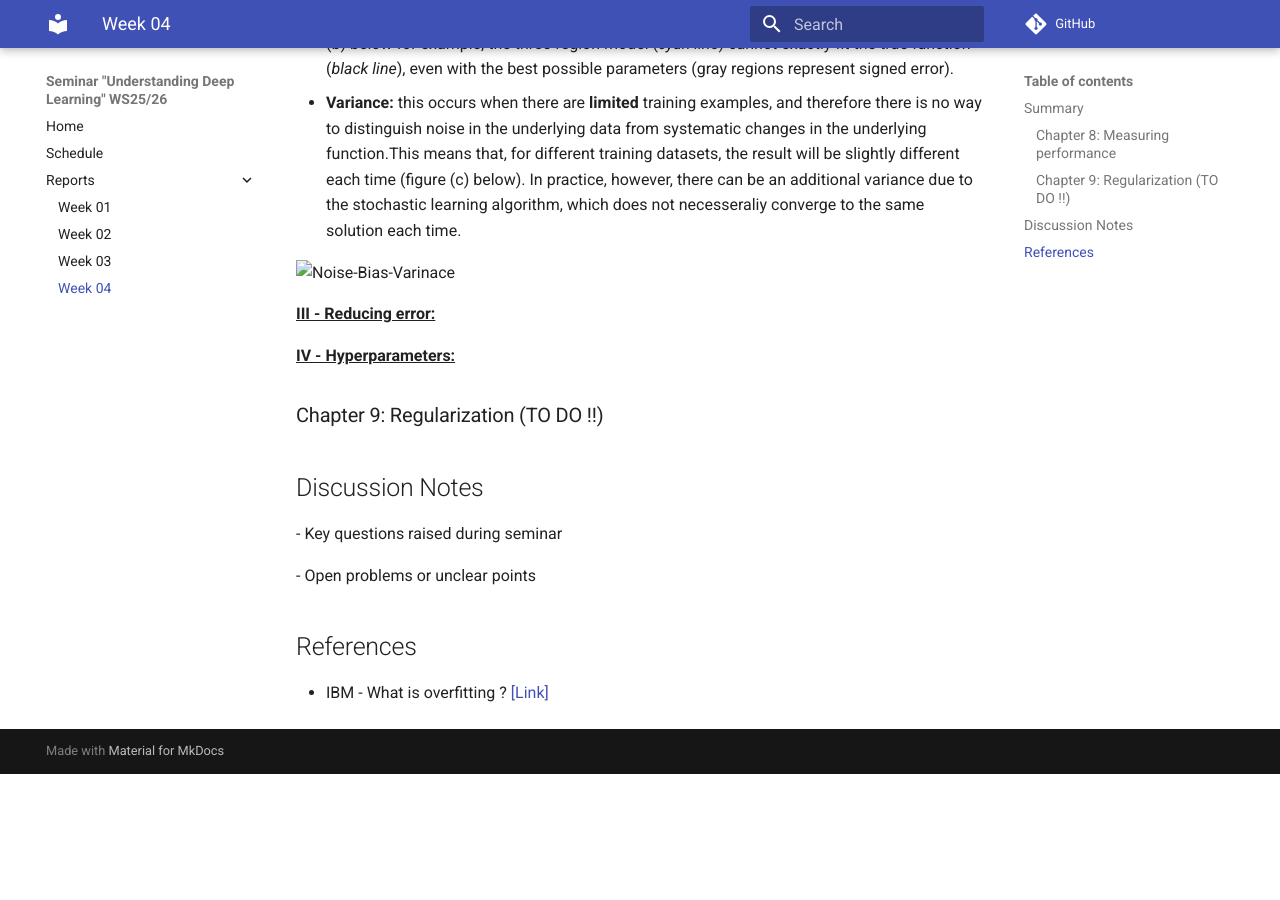
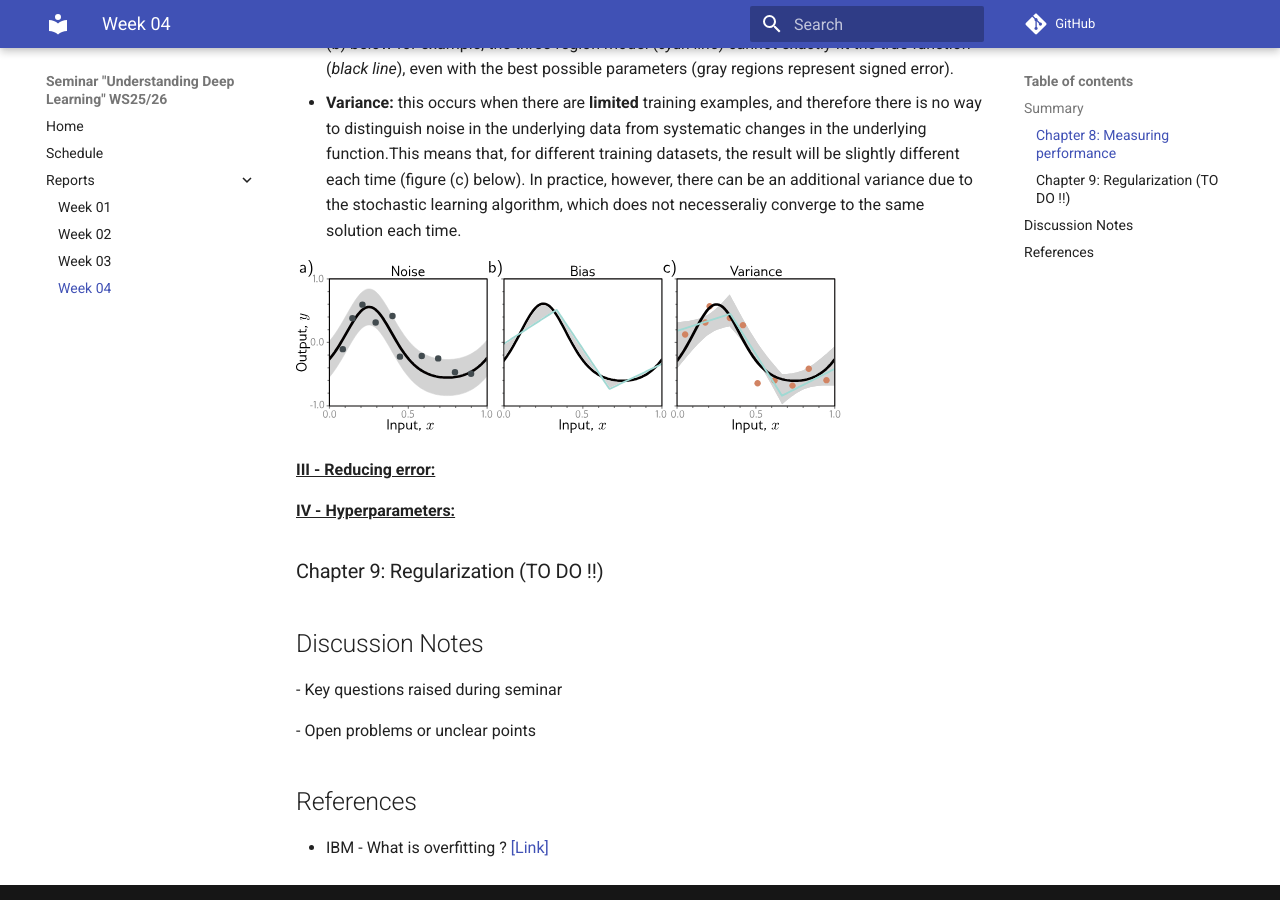
Before and after one commit to link-er/seminar_UDL_wise2526, an MkDocs documentation site: the page built from docs/reports/week04_ch8_9.md, in a window 1280 px wide and 900 px high, scrolled down 2182 px. Built offline with MkDocs 1.6.1 and Material for MkDocs 9.7.7, drawn with Linux system fonts in a browser that asks for light colours; comment, search, counter and statistics services are not loaded; before the commit the page ends 2956 px from its top, so only the background shows below that.

Commit message:
Update image link for Noise-Bias-Variance section

```diff
--- a/docs/reports/week04_ch8_9.md
+++ b/docs/reports/week04_ch8_9.md
@@ -47,7 +47,7 @@ When a neural network fails to generalize well, there are mainly three sources o
 - **Bias:** this happens when the model is **not flexible enough** to fit the data perfectly. In figure (b) below for example, the three-region model (*cyan line*) cannot exactly fit the true function (*black line*), even with the best possible parameters (gray regions represent signed error).
 - **Variance:** this occurs when there are **limited** training examples, and therefore there is no way to distinguish noise in the underlying data from systematic changes in the underlying function.This means that, for different training datasets, the result will be slightly different each time (figure (c) below). In practice, however, there can be an additional variance due to the stochastic learning algorithm, which does not necesseraliy converge to the same solution each time.
 
-![Noise-Bias-Varinace]()
+![Noise-Bias-Varinace](../images/PerfNoiseBiasVariance.svg)
 
 **<u>III - Reducing error:</u>**
 
```
